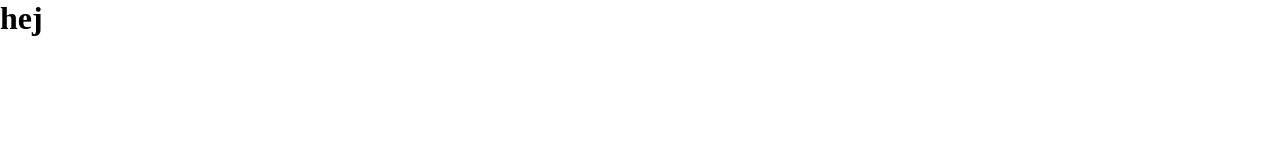
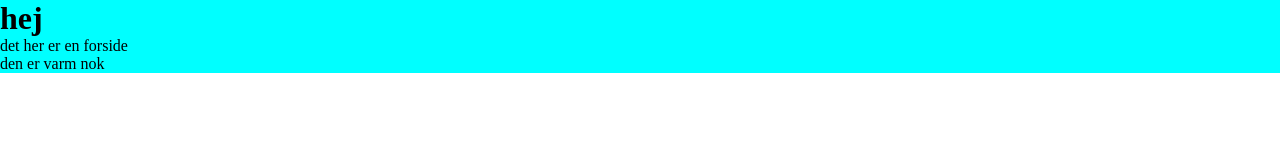
Before and after one commit to Slislaz/git_leg, a plain HTML site: page index.html in a window 1280 px wide. Drawn offline with Linux system fonts and the light colour scheme.

Commit message:
init forside

```diff
--- a/index.html
+++ b/index.html
@@ -9,7 +9,12 @@
 </head>
 
 <body>
-    <h1>hej</h1>
+    <header></header>
+    <main>
+        <h1>hej</h1>
+        <p>det her er en forside</p>
+        <p>den er varm nok</p>
+    </main>
 </body>
 
 </html>
```
